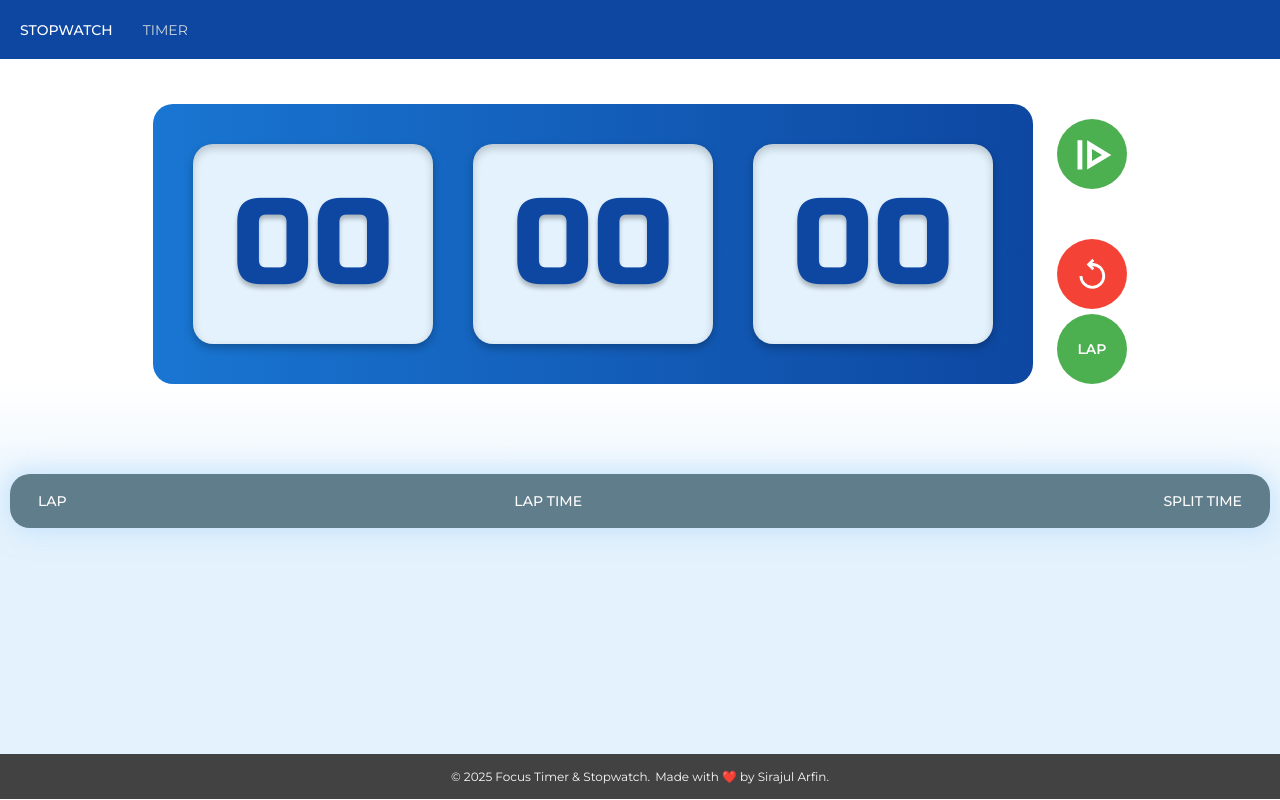
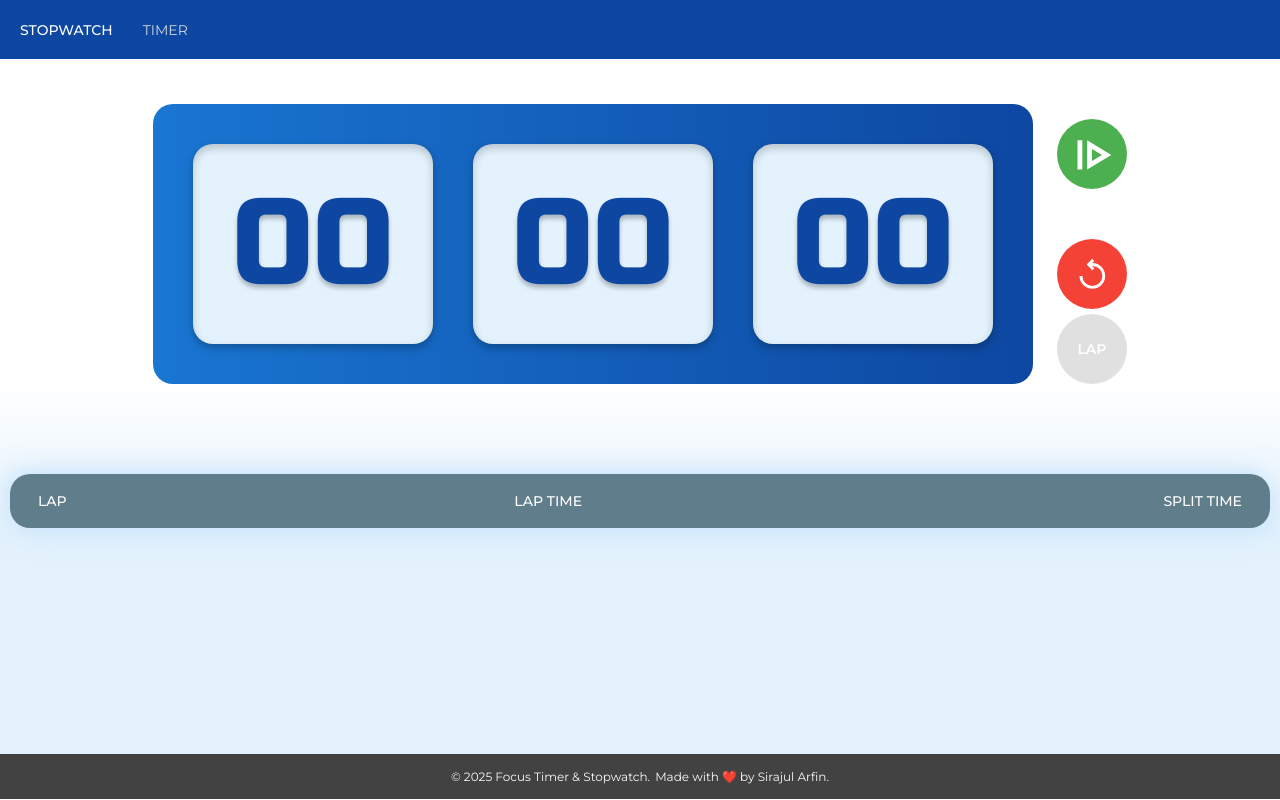
Before and after one commit to sirajularfin/simple-stopwatch, a Next.js app: page /stopwatch in a window 1280 px wide. Built offline with nearby package versions, Linux system fonts and the light colour scheme; no server answers.

Commit message:
update disabled btn style

```diff
--- a/src/components/ActionButton/style.module.scss
+++ b/src/components/ActionButton/style.module.scss
@@ -33,6 +33,10 @@
 
 .PLAY_BUTTON {
   background-color: color(green-500);
+  &:disabled {
+    background-color: color(grey-300);
+    cursor: not-allowed;
+  }
 }
 
 .EDIT_BUTTON {
@@ -62,4 +66,8 @@
   background-color: color(green-500);
   color: color(white);
   text-transform: uppercase;
+  &:disabled {
+    background-color: color(grey-300);
+    cursor: not-allowed;
+  }
 }
```
